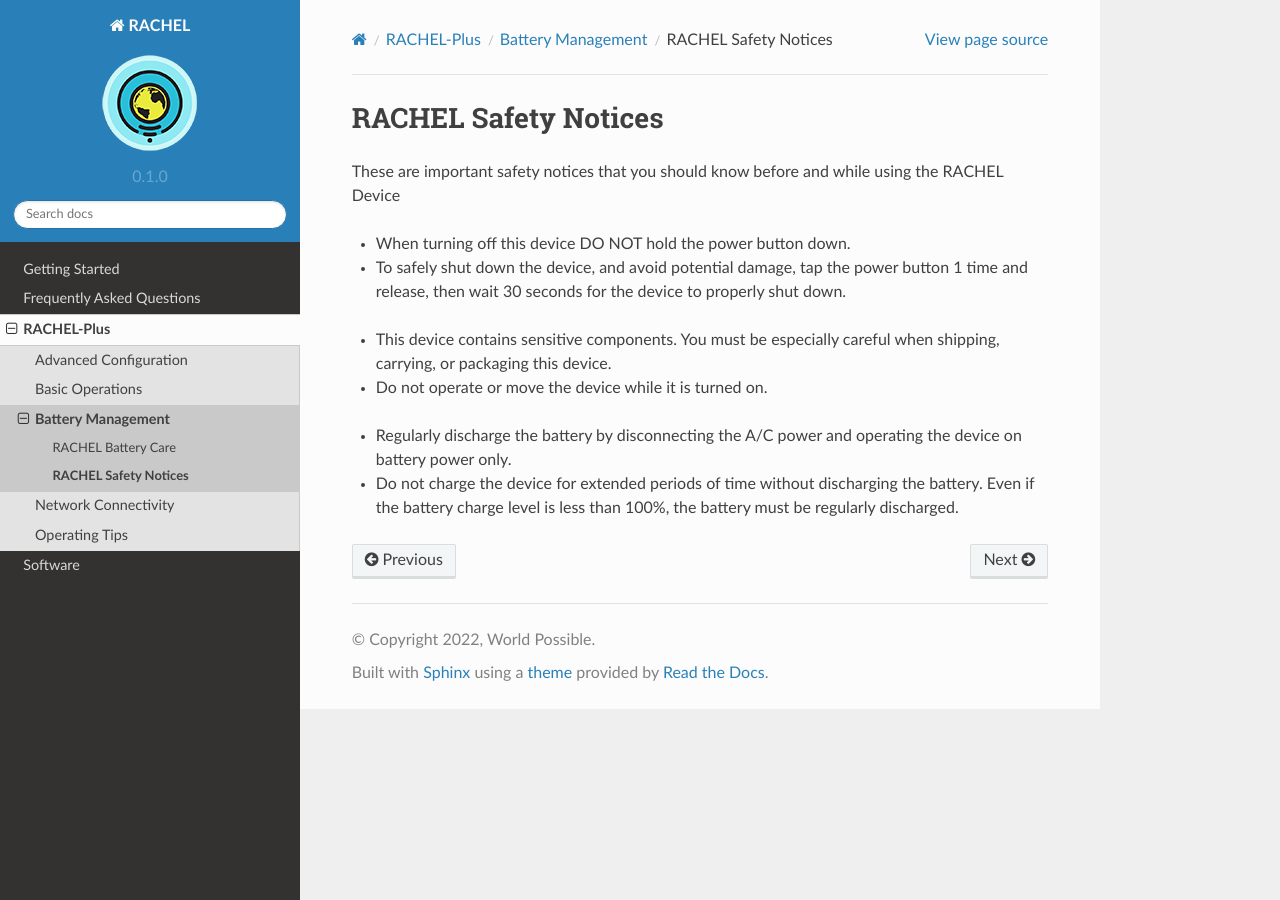
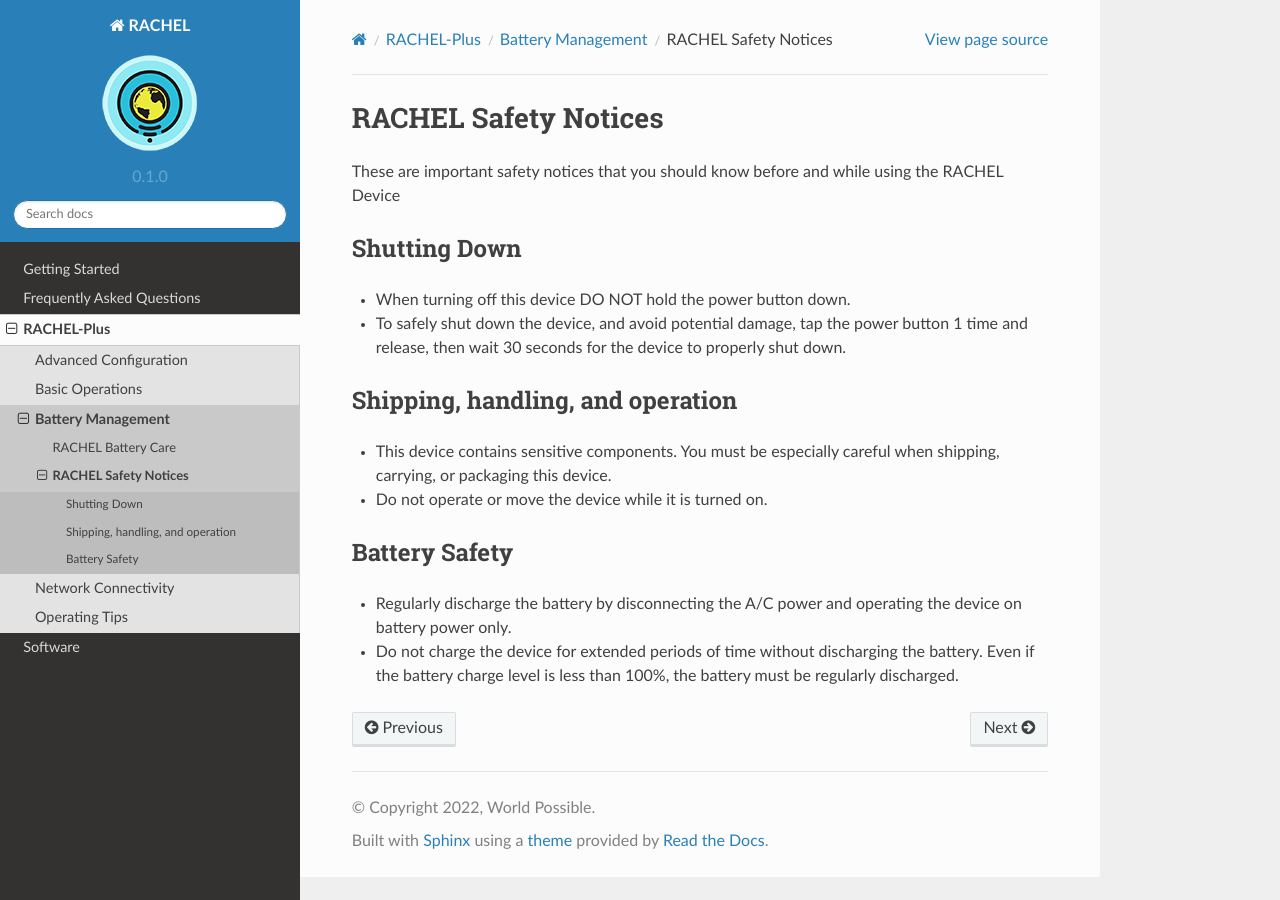
Before and after one commit to worldpossible/rachel, a Sphinx documentation site: the page built from docs/source/rachel-plus/battery_management/safety_notices.rst, in a window 1280 px wide. Built offline with Sphinx 7.4.7 and the Read the Docs theme 2.0.0, drawn with Linux system fonts in a browser that asks for light colours; pages that are not in the unit, such as notebooks, are missing from menus.

Commit message:
content update

```diff
--- a/docs/source/rachel-plus/battery_management/battery_care.rst
+++ b/docs/source/rachel-plus/battery_management/battery_care.rst
@@ -5,8 +5,8 @@
 
 These are important Battery Care tips that you should know before and while using the RACHEL Device
 
+Battery Safety
 **************
-Battery Safety
 
 * Regularly discharge the battery by disconnecting the A/C power and operating the device on battery power only.
 * Do not charge the device for extended periods of time without discharging the battery. Even if the battery charge level is less than 100%, the battery must be regularly discharged.
--- a/docs/source/rachel-plus/battery_management/safety_notices.rst
+++ b/docs/source/rachel-plus/battery_management/safety_notices.rst
@@ -5,20 +5,20 @@
 
 These are important safety notices that you should know before and while using the RACHEL Device
 
+Shutting Down
 *************
-Shutting Down
 
 * When turning off this device DO NOT hold the power button down.
 * To safely shut down the device, and avoid potential damage, tap the power button 1 time and release, then wait 30 seconds for the device to properly shut down.
 
+Shipping, handling, and operation
 *********************************
-Shipping, handling, and operation
 
 * This device contains sensitive components. You must be especially careful when shipping, carrying, or packaging this device.
 * Do not operate or move the device while it is turned on.
 
+Battery Safety
 **************
-Battery Safety
 
 * Regularly discharge the battery by disconnecting the A/C power and operating the device on battery power only.
 * Do not charge the device for extended periods of time without discharging the battery. Even if the battery charge level is less than 100%, the battery must be regularly discharged.
--- a/docs/source/software/admin_duties/hardware.rst
+++ b/docs/source/software/admin_duties/hardware.rst
@@ -5,8 +5,8 @@
 
 This guide will show you how to use the admin hardware tools for RACHEL
 
+prerequisites
 *************
-prerequisites
 
 To accomplish this task, you will need:
 
```
Also changed, not shown: docs/source/_resources/ac_mh_01_hardware_tab.jpg (added), docs/source/_resources/ac_mh_02_storage_data.jpg (added), docs/source/_resources/ac_mh_03_wifi_power.jpg (added), docs/source/_resources/ac_mh_04_rachel_power.jpg (added), docs/source/_resources/ac_mh_05_advanced_controls.jpg (added).
